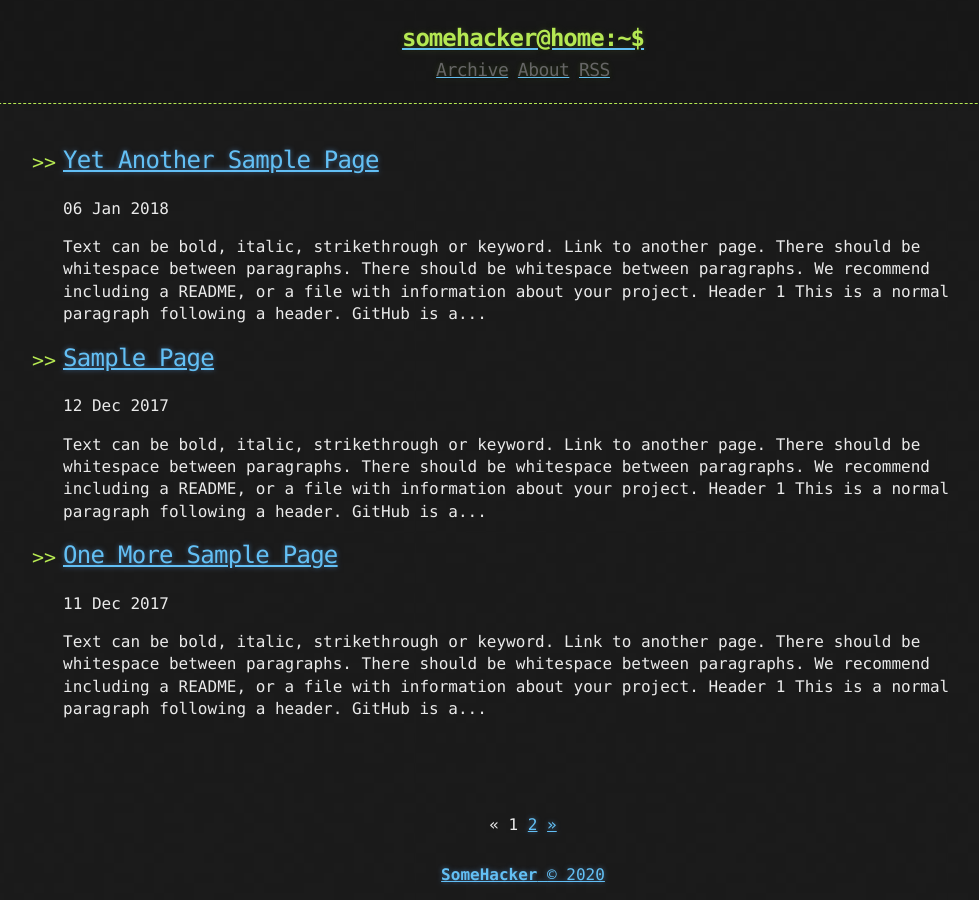
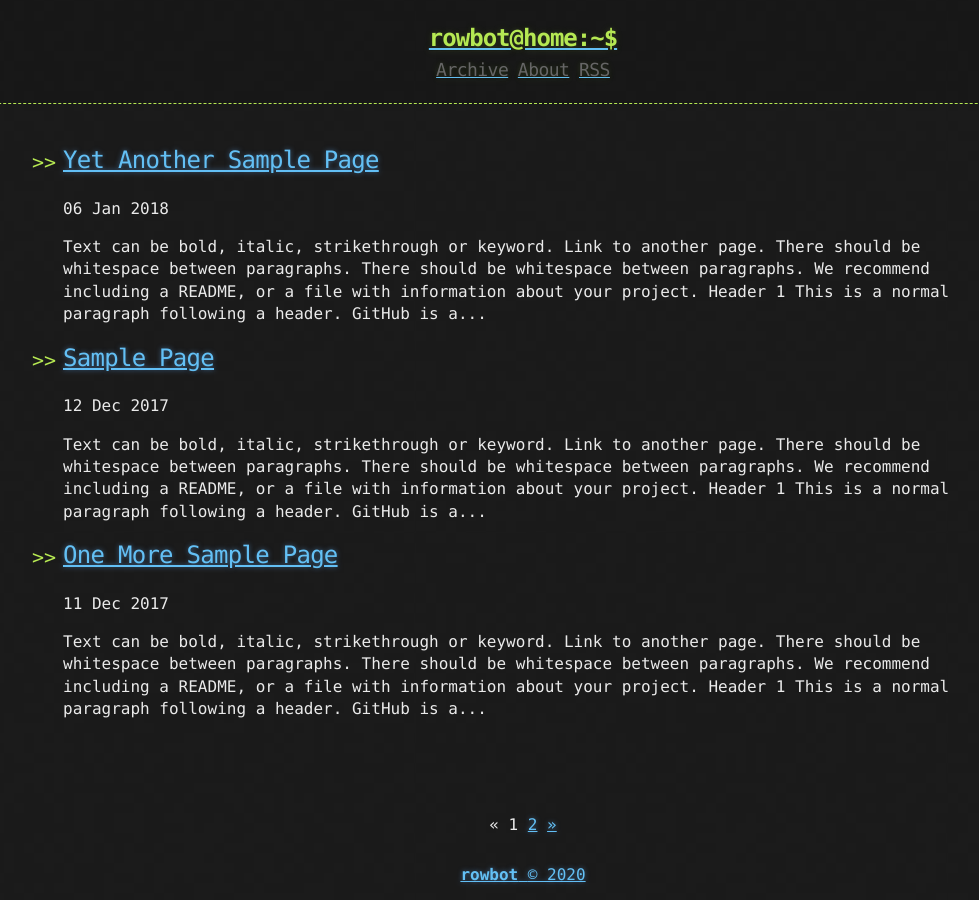
Before and after one commit to rowbot1/offsec, a Jekyll site: the page built from index.html, in a window 1280 px wide. Shown: the whole page, without its empty margins (117-1096 px from the left). Built offline with Jekyll 4.4.1, drawn with Linux system fonts in a browser that asks for light colours; the list of posts is cut into pages by our own code.

Commit message:
Update _config.yml

```diff
--- a/_config.yml
+++ b/_config.yml
@@ -1,9 +1,9 @@
 title: Hacker-Blog
-description: "A Jekyll Blog Theme For Hackers"
+description: "A Blog Following My InfoSec Journey"
 author:
-  name: "SomeHacker"
+  name: "rowbot"
   email: "someone@somewebsite.somedomain"
-  url: "https://ashishchaudhary.in/hacker-blog"
+  url: "https://offsecnewbie.com"
 
 baseurl: /
 
@@ -28,5 +28,5 @@ plugins:
   - jekyll-sitemap
 
 # Custom variables
-owner : "SomeHacker"
+owner : "rowbot"
 year : "2020"
```
